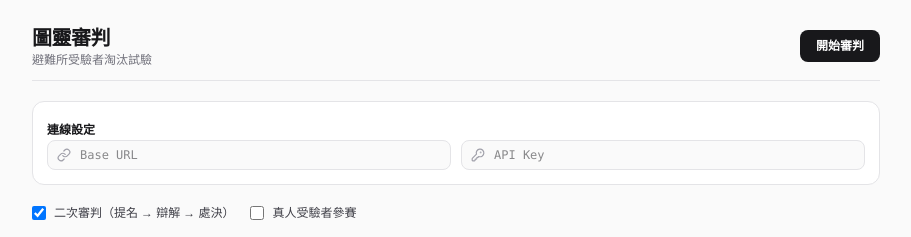
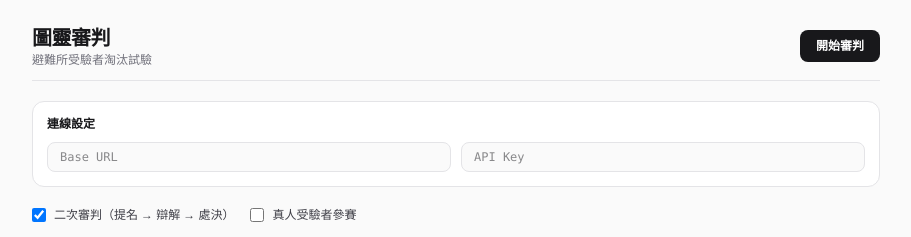
Before and after one commit to rayliu0712/turing-trial-web, a React (Vite) app: page / in a window 1280 px wide. Shown: the top 237 px of the page, without its empty margins (184-1095 px from the left). Built offline with nearby package versions, Linux system fonts and the light colour scheme.

Commit message:
style(ui): 修正連線設定標題間距，並清理無用圖示引用

```diff
--- a/src/components/SetupScreen.tsx
+++ b/src/components/SetupScreen.tsx
@@ -1,5 +1,5 @@
 import React, { useState } from 'react';
-import { Dices, Plus, Trash2, KeyRound, ChevronDown, ChevronUp, Link } from 'lucide-react';
+import { Dices, Plus, Trash2, ChevronDown, ChevronUp } from 'lucide-react';
 import { generateRandomTaiwaneseName, generateUniqueNames } from '../domain/nameGenerator';
 import { getPlayerColor } from '../domain/playerColors';
 import { buildSystemPrompt } from '../domain/promptFactory';
@@ -159,30 +159,24 @@ export const SetupScreen: React.FC<SetupScreenProps> = ({ onStartGame }) => {
       </div>
 
       {/* 頂部全域連線設定 (BaseUrl & ApiKey) */}
-      <div className="p-3.5 bg-white border border-zinc-200 rounded-xl space-y-2.5">
-        <span className="text-xs font-semibold text-zinc-900">連線設定</span>
+      <div className="p-3.5 bg-white border border-zinc-200 rounded-xl">
+        <h2 className="text-xs font-semibold text-zinc-900 mb-2.5">連線設定</h2>
         <div className="grid grid-cols-1 sm:grid-cols-2 gap-2.5">
-          <div className="relative">
-            <Link className="w-3.5 h-3.5 text-zinc-400 absolute left-2.5 top-2 pointer-events-none" />
           <input
             type="text"
             value={globalBaseUrl}
             onChange={(e) => setGlobalBaseUrl(e.target.value)}
             placeholder="Base URL"
-              className="w-full text-xs font-mono pl-8 pr-3 py-1.5 border border-zinc-200 rounded-lg bg-zinc-50 focus:bg-white focus:outline-hidden focus:ring-1 focus:ring-zinc-900"
+            className="w-full text-xs font-mono px-3 py-1.5 border border-zinc-200 rounded-lg bg-zinc-50 focus:bg-white focus:outline-hidden focus:ring-1 focus:ring-zinc-900"
           />
-          </div>
 
-          <div className="relative">
-            <KeyRound className="w-3.5 h-3.5 text-zinc-400 absolute left-2.5 top-2 pointer-events-none" />
           <input
             type="password"
             value={globalApiKey}
             onChange={(e) => setGlobalApiKey(e.target.value)}
             placeholder="API Key"
-              className="w-full text-xs font-mono pl-8 pr-3 py-1.5 border border-zinc-200 rounded-lg bg-zinc-50 focus:bg-white focus:outline-hidden focus:ring-1 focus:ring-zinc-900"
+            className="w-full text-xs font-mono px-3 py-1.5 border border-zinc-200 rounded-lg bg-zinc-50 focus:bg-white focus:outline-hidden focus:ring-1 focus:ring-zinc-900"
           />
-          </div>
         </div>
       </div>
 
```
Lines whose indentation alone changed are shown as unchanged.
